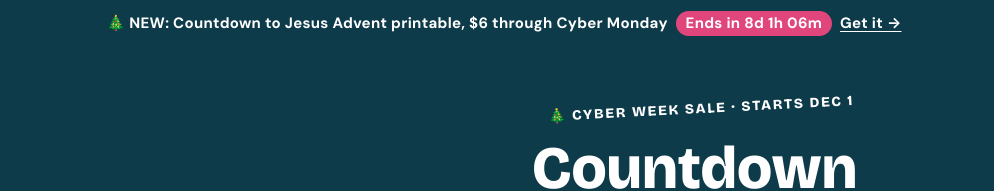
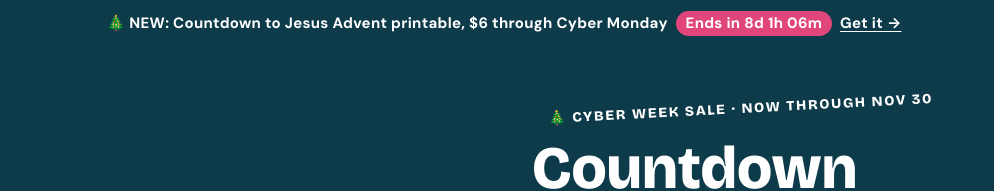
Before and after one commit to flemingschoolhouse/floridamomof8, a plain HTML site: page index.html in a window 1280 px wide. Shown: the top 191 px of the page, without its empty margins (136-1130 px from the left). Drawn offline with nearby package versions, Linux system fonts and the light colour scheme.

Commit message:
Clarify sale tag wording
Co-Authored-By: Claude Opus 5.5 <noreply@anthropic.com>
Claude-Session: https://claude.ai/code/session_01NjNdsNjSTULwgFXgLiUZ6n

```diff
--- a/index.html
+++ b/index.html
@@ -202,7 +202,7 @@ footer .glory span{color:var(--hibiscus)}
   <div class="wrap advent-in">
     <img src="advent-packet.jpg" width="1200" height="960" alt="Countdown to Jesus printable Advent packet: navy cover with a gold star, a daily lesson page and a nativity coloring page">
     <div>
-      <div class="burst"><span class="adv-sale">🎄 CYBER WEEK SALE · STARTS DEC 1</span><span class="adv-after" hidden>NEW · 25 DAYS OF ADVENT</span></div>
+      <div class="burst"><span class="adv-sale">🎄 CYBER WEEK SALE · NOW THROUGH NOV 30</span><span class="adv-after" hidden>NEW · 25 DAYS OF ADVENT</span></div>
       <h2>Countdown <span>to Jesus</span></h2>
       <p>A 25-day Advent Bible journey for kids ages 3–12. Walk through God's big story, from creation to the manger, one page a day.</p>
       <ul>
```
